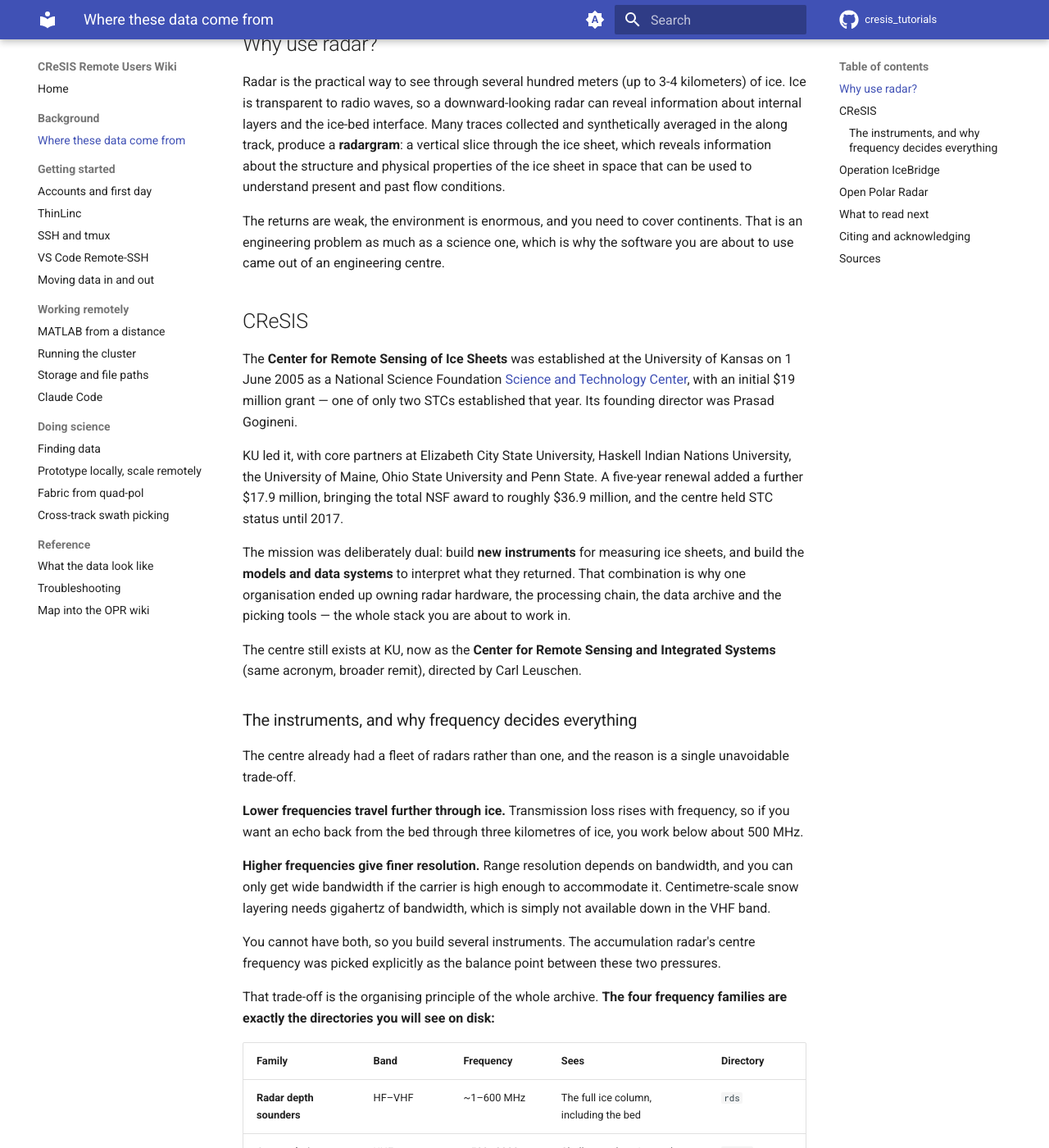
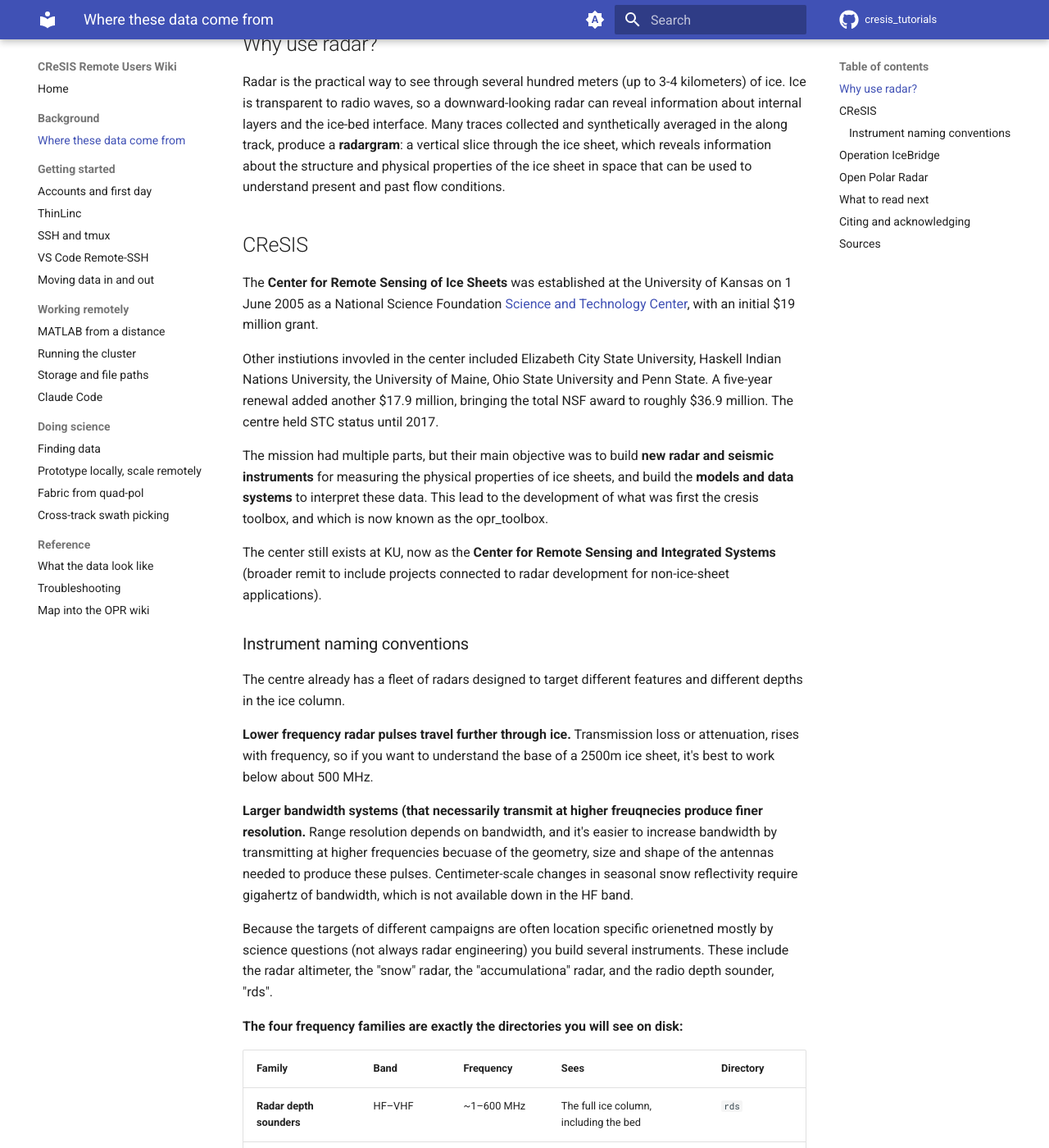
Before and after one commit to rice-glaciology/cresis_tutorials, an MkDocs documentation site: the page built from docs/background/history.md, in a window 1280 px wide and 1400 px high, scrolled down 260 px. Shown: the whole window at 82% size. Built offline with MkDocs 1.6.1 and Material for MkDocs 9.7.7, drawn with Linux system fonts in a browser that asks for light colours; comment, search, counter and statistics services are not loaded; some of the changed text lies outside the part shown.

Commit message:
Update history.md for clarity and conciseness
Revised sections on the CReSIS mission, instrument naming conventions, and radar frequency trade-offs for clarity and conciseness.

```diff
--- a/docs/background/history.md
+++ b/docs/background/history.md
@@ -6,53 +6,32 @@ Working with the cresis servers you are about to access a very powerful tool tha
 
 Radar is the practical way to see through several hundred meters (up to 3-4 kilometers) of ice. Ice is transparent to radio waves, so a downward-looking radar can reveal information about internal layers and the ice-bed interface. Many traces collected and synthetically averaged in the along track, produce a **radargram**: a vertical slice through the ice sheet, which reveals information about the structure and physical properties of the ice sheet in space that can be used to understand present and past flow conditions.
 
-The returns are weak, the environment is enormous, and you need to cover continents.
-That is an engineering problem as much as a science one, which is why the software you are about to use came out of an engineering
-centre.
-
 ## CReSIS
 
-The **Center for Remote Sensing of Ice Sheets** was established at the
-University of Kansas on 1 June 2005 as a National Science Foundation
-[Science and Technology Center](https://www.nsf.gov/od/oia/ia/stc), with an
-initial $19 million grant — one of only two STCs established that year. Its
-founding director was Prasad Gogineni.
+The **Center for Remote Sensing of Ice Sheets** was established at the University of Kansas on 1 June 2005 as a National Science Foundation
+[Science and Technology Center](https://www.nsf.gov/od/oia/ia/stc), with an initial $19 million grant.
 
-KU led it, with core partners at Elizabeth City State University, Haskell
-Indian Nations University, the University of Maine, Ohio State University and
-Penn State. A five-year renewal added a further $17.9 million, bringing the
-total NSF award to roughly $36.9 million, and the centre held STC status until
-2017.
+Other instiutions invovled in the center included Elizabeth City State University, Haskell Indian Nations University, the University of Maine, Ohio State University and Penn State. A five-year renewal added another $17.9 million, bringing the total NSF award to roughly $36.9 million. The centre held STC status until 2017.
 
-The mission was deliberately dual: build **new instruments** for measuring ice
-sheets, and build the **models and data systems** to interpret what they
-returned. That combination is why one organisation ended up owning radar
-hardware, the processing chain, the data archive and the picking tools — the
-whole stack you are about to work in.
+The mission had multiple parts, but their main objective was to build **new radar and seismic instruments** for measuring the physical properties of ice sheets, and build the **models and data systems** to interpret these data.
+This lead to the development of what was first the cresis toolbox, and which is now known as the opr_toolbox.
 
-The centre still exists at KU, now as the **Center for Remote Sensing and
-Integrated Systems** (same acronym, broader remit), directed by Carl Leuschen.
+The center still exists at KU, now as the **Center for Remote Sensing and Integrated Systems** (broader remit to include projects connected to radar development for non-ice-sheet applications).
 
-### The instruments, and why frequency decides everything
+### Instrument naming conventions
 
-The centre already had a fleet of radars rather than one, and the reason is a
-single unavoidable trade-off.
+The centre already has a fleet of radars designed to target different features and different depths in the ice column.
 
-**Lower frequencies travel further through ice.** Transmission loss rises with
-frequency, so if you want an echo back from the bed through three kilometres of
-ice, you work below about 500 MHz.
+**Lower frequency radar pulses travel further through ice.** Transmission loss or attenuation, rises with
+frequency, so if you want to understand the base of a 2500m ice sheet, it's best to work below about 500 MHz.
 
-**Higher frequencies give finer resolution.** Range resolution depends on
-bandwidth, and you can only get wide bandwidth if the carrier is high enough to
-accommodate it. Centimetre-scale snow layering needs gigahertz of bandwidth,
-which is simply not available down in the VHF band.
+**Larger bandwidth systems (that necessarily transmit at higher freuqnecies produce finer resolution.**
+Range resolution depends on bandwidth, and it's easier to increase bandwidth by transmitting at higher frequencies becuase of the geometry, size and shape of the antennas needed to produce these pulses. Centimeter-scale changes in seasonal snow reflectivity require gigahertz of bandwidth, which is not available down in the HF band.
 
-You cannot have both, so you build several instruments. The accumulation
-radar's centre frequency was picked explicitly as the balance point between
-these two pressures.
+Because the targets of different campaigns are often location specific orienetned mostly by science questions (not always radar engineering) you build several instruments.
+These include the radar altimeter, the "snow" radar, the "accumulationa" radar, and the radio depth sounder, "rds".
 
-That trade-off is the organising principle of the whole archive. **The four
-frequency families are exactly the directories you will see on disk:**
+**The four frequency families are exactly the directories you will see on disk:**
 
 | Family | Band | Frequency | Sees | Directory |
 |---|---|---|---|---|
@@ -62,12 +41,10 @@ frequency families are exactly the directories you will see on disk:**
 | **Altimeters** | Ku- to Ka-band | ~12–38 GHz | The surface; minimal penetration | `kuband`, `kaband` |
 
 Read down that table and you are reading depth: `rds` reaches the bed, `accum`
-images the layered upper ice, `snow` resolves individual snow layers, and the
-altimeters barely get past the surface — which is the point, because surface
-elevation is what they are for.
+images the layered upper ice and the bed down to depths near 1500-2400m dependeing on the transmit power, `snow` resolves seasonal snow layering, and the
+altimeters barely transmits through the surface, but can often image the base of the sea-ice column.
 
-The four IceBridge instruments sit in that scheme as MCoRDS (`rds`), the
-accumulation radar (`accum`), the snow radar (`snow`) and the Ku-band altimeter
+The four IceBridge instruments sit in that scheme as MCoRDS (`rds`), the accumulation radar (`accum`), the snow radar (`snow`) and the Ku-band altimeter
 (`kuband`).
 
 When you see `accum` in a path you are looking at the UHF system — that is the
```
